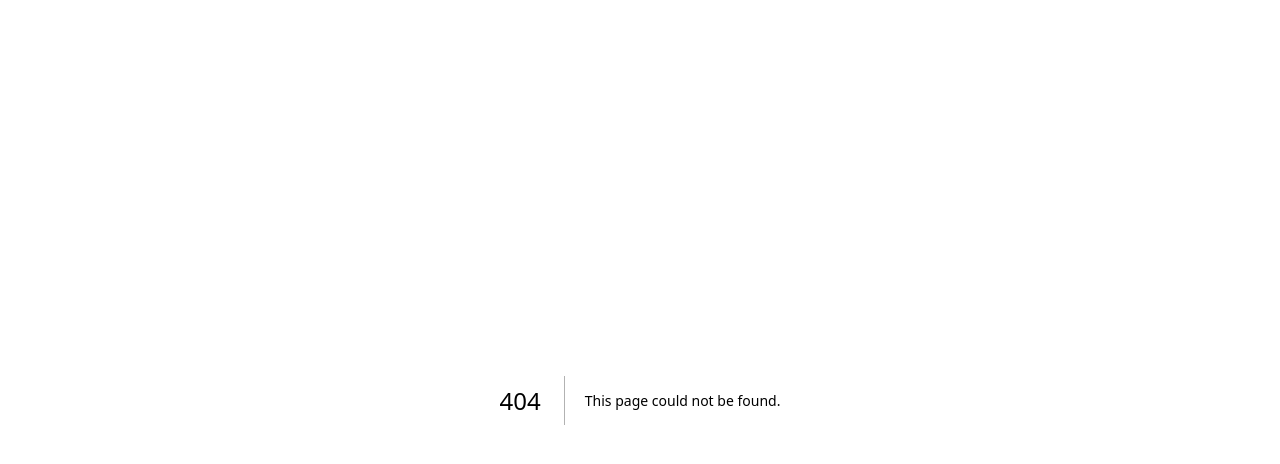
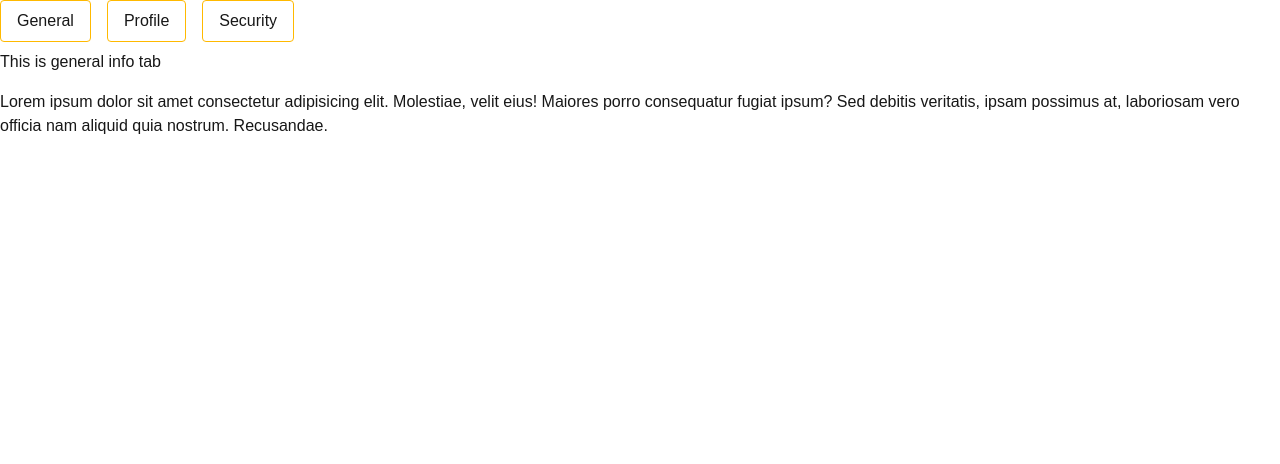
Before and after one commit to Irvan-Hardyanto/nextjs-boilerplate, a Next.js app: page /nested-tabs in a window 1280 px wide. Before the commit this address had no page. Shown: the top 464 px of the page. Built offline with nearby package versions, Linux system fonts and the light colour scheme.

Commit message:
fix lazy loading implementation

```diff
--- a/src/app/components/TabLayout.tsx
+++ b/src/app/components/TabLayout.tsx
@@ -1,12 +1,15 @@
 "use client";
 
-import { ReactNode, useState } from "react";
+import { ReactNode, useEffect, useState } from "react";
 import Button from "./Button";
 import clsx from "clsx";
+import Link from "next/link";
+import { usePathname } from "next/navigation";
 
 type TTabItem = {
   label: string;
   content: ReactNode;
+  href?: string;
 };
 
 type TTabLayoutProps = {
@@ -16,11 +19,39 @@ type TTabLayoutProps = {
 
 function TabLayout({ menus }: TTabLayoutProps) {
   const [activeTab, setActiveTab] = useState<number>(0);
+  const pathname = usePathname();
+
+  useEffect(() => {
+    console.log("pathname is: ", pathname);
+  }, [pathname]);
+
+  useEffect(() => {
+    console.log("re rendering the TabLayout");
+  }, []);
 
   return (
     <div id="tab-container" className="flex flex-col">
       <div id="tabs" className="flex gap-4 mb-2">
         {menus.map((m, idx) => {
+          if (m.href) {
+            return (
+              <Link
+                href={{
+                  pathname: m.href,
+                }}
+              >
+                <Button
+                  key={idx}
+                  data-index={idx}
+                  onClick={(e) =>
+                    setActiveTab(Number(e.currentTarget.dataset.index))
+                  }
+                  className="px-4 py-2 border border-amber-400 rounded-sm hover:scale-110 duration-200"
+                  label={m.label}
+                />
+              </Link>
+            );
+          }
           return (
             <Button
               key={idx}
--- /dev/null
+++ b/src/app/nested-tabs/layout.tsx
@@ -0,0 +1,38 @@
+"use client";
+
+import React, { ReactNode } from "react";
+import GeneralInfo from "./page";
+import Profile from "./profile/page";
+import Security from "./security/page";
+import TabLayout from "../components/TabLayout";
+
+type TNestedTabLayoutProps = {
+  children: ReactNode;
+};
+
+const tabs = [
+  {
+    label: "General",
+    content: <GeneralInfo />,
+    href: "/nested-tabs",
+  },
+  {
+    label: "Profile",
+    content: <Profile />,
+    href: "/nested-tabs/profile",
+  },
+  {
+    label: "Security",
+    content: <Security />,
+    href: "/nested-tabs/security",
+  },
+];
+function NestedTabLayout({ children }: TNestedTabLayoutProps) {
+  return (
+    <div>
+      <TabLayout menus={tabs} />
+    </div>
+  );
+}
+
+export default NestedTabLayout;
--- /dev/null
+++ b/src/app/nested-tabs/page.tsx
@@ -0,0 +1,17 @@
+import React from "react";
+
+function GeneralInfo() {
+  return (
+    <div>
+      This is general info tab
+      <p className="mt-4">
+        Lorem ipsum dolor sit amet consectetur adipisicing elit. Molestiae,
+        velit eius! Maiores porro consequatur fugiat ipsum? Sed debitis
+        veritatis, ipsam possimus at, laboriosam vero officia nam aliquid quia
+        nostrum. Recusandae.
+      </p>
+    </div>
+  );
+}
+
+export default GeneralInfo;
--- /dev/null
+++ b/src/app/nested-tabs/profile/avatar/page.tsx
@@ -0,0 +1,7 @@
+import React from "react";
+
+function Avatar() {
+  return <div></div>;
+}
+
+export default Avatar;
--- /dev/null
+++ b/src/app/nested-tabs/profile/layout.tsx
@@ -0,0 +1,7 @@
+import React from "react";
+
+function ProfileLayout() {
+  return <div></div>;
+}
+
+export default ProfileLayout;
--- /dev/null
+++ b/src/app/nested-tabs/profile/page.tsx
@@ -0,0 +1,7 @@
+import React from "react";
+
+function Profile() {
+  return <div>this is the profile page</div>;
+}
+
+export default Profile;
--- /dev/null
+++ b/src/app/nested-tabs/security/page.tsx
@@ -0,0 +1,7 @@
+import React from "react";
+
+function Security() {
+  return <div>This is the security Page</div>;
+}
+
+export default Security;
```
